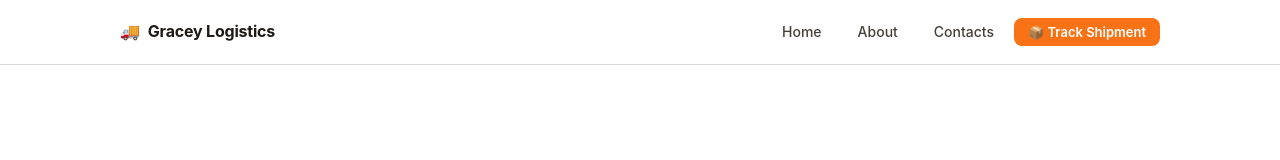
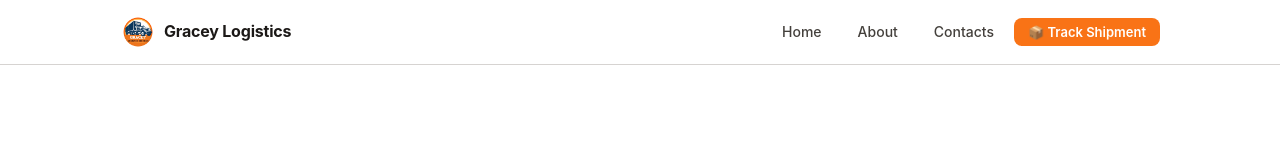
Before and after one commit to reymartlouie/graceylogisticsservices, a React (Vite) app: page / in a window 1280 px wide. Shown: the top 160 px of the page. Built offline with nearby package versions, Linux system fonts and the light colour scheme.

Commit message:
add: logo && footer logo

```diff
--- a/src/App.css
+++ b/src/App.css
@@ -166,6 +166,11 @@ h3 {
   align-items: center;
   gap: 8px;
   letter-spacing: -.2px;
+}
+.nav-logo-img {
+  width: 36px;
+  height: 36px;
+  object-fit: contain;
 }
 
 .nav-links { list-style: none; display: flex; gap: 4px; }
@@ -547,7 +552,8 @@ h3 {
 
 .footer-inner { display: flex; flex-direction: column; gap: 10px; }
 
-.footer-brand { font-size: 17px; font-weight: 700; color: var(--white); margin-bottom: 6px; }
+.footer-brand { font-size: 17px; font-weight: 700; color: var(--white); margin-bottom: 6px; display: flex; align-items: center; gap: 10px; }
+.footer-logo-img { width: 36px; height: 36px; object-fit: contain; }
 .footer p { font-size: 14px; color: rgba(255,255,255,.5); }
 .footer-copy { font-size: 12px; color: rgba(255,255,255,.25); margin-top: 32px; }
 
--- a/src/components/Footer.tsx
+++ b/src/components/Footer.tsx
@@ -1,8 +1,13 @@
+import logo from '../assets/logo.png'
+
 export default function Footer() {
   return (
     <footer className="footer">
       <div className="inner footer-inner">
-        <div className="footer-brand">🚚 Gracey Logistics Services</div>
+        <div className="footer-brand">
+          <img src={logo} alt="Gracey Logistics Services" className="footer-logo-img" />
+          Gracey Logistics Services
+        </div>
         <p>Safe, efficient, and cost-effective freight solutions across the Philippines.</p>
         <p className="footer-copy">&copy; {new Date().getFullYear()} Gracey Logistics Services. All rights reserved.</p>
       </div>
--- a/src/components/Navbar.tsx
+++ b/src/components/Navbar.tsx
@@ -1,4 +1,5 @@
 import { useState } from 'react'
+import logo from '../assets/logo.png'
 
 export default function Navbar() {
   const [menuOpen, setMenuOpen] = useState(false)
@@ -7,7 +8,8 @@ export default function Navbar() {
     <nav className="navbar">
       <div className="nav-inner">
         <a href="#home" className="nav-logo">
-          <span>🚚</span> Gracey Logistics
+          <img src={logo} alt="Gracey Logistics Services" className="nav-logo-img" />
+          Gracey Logistics
         </a>
         <button className="nav-toggle" onClick={() => setMenuOpen(o => !o)} aria-label="Toggle menu">
           <span /><span /><span />
```
Also changed, not shown: src/assets/logo.png (added).
